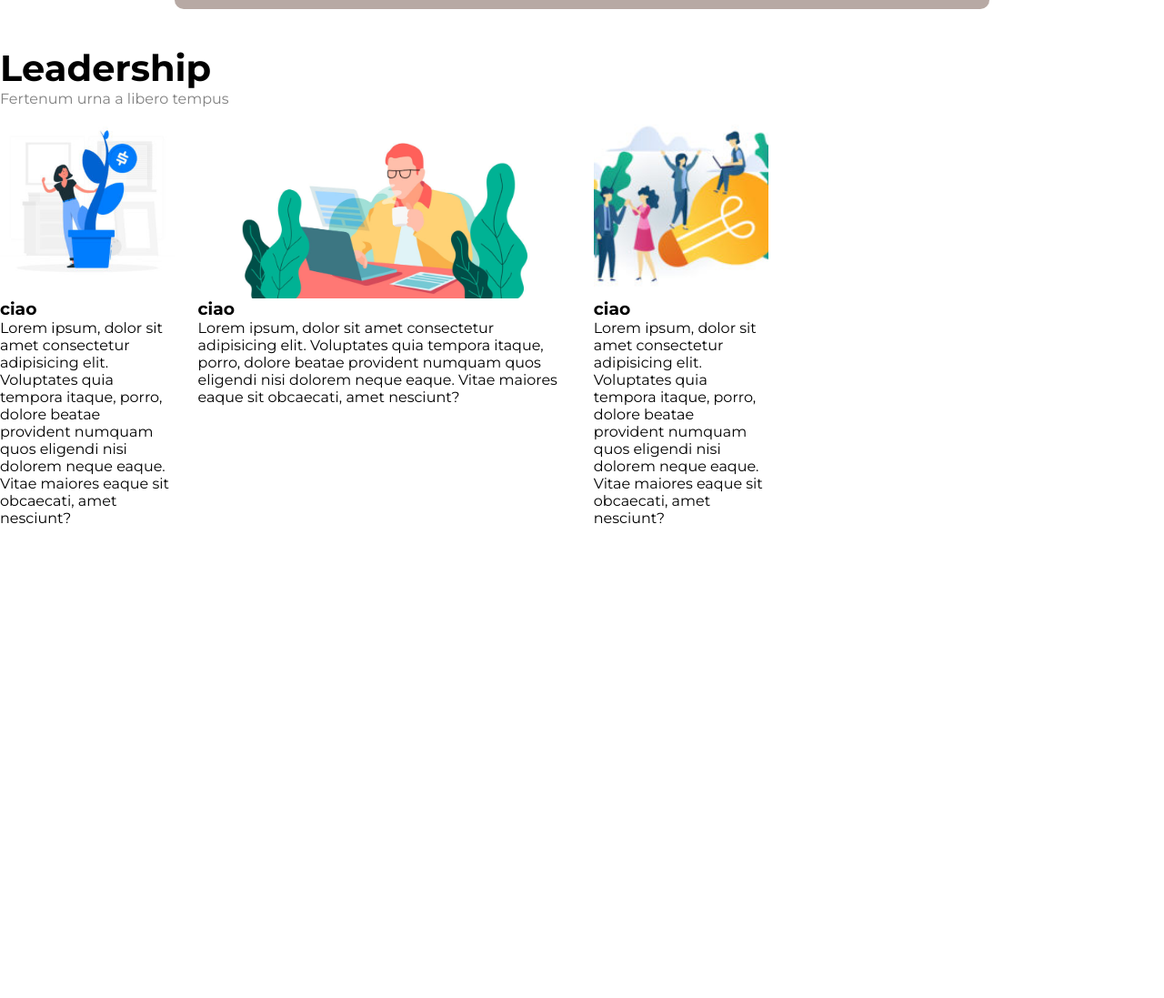
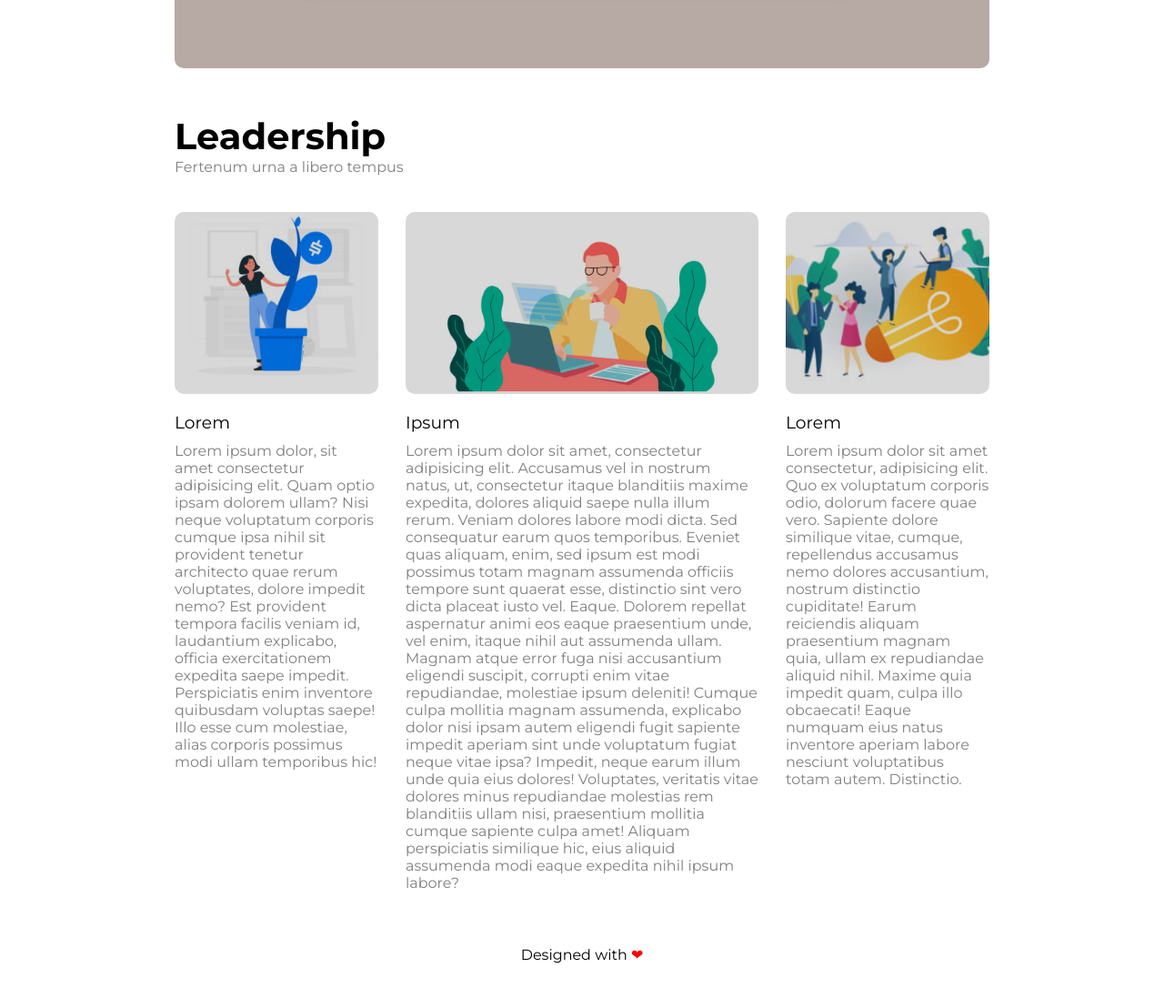
Before and after one commit to EddieFreedome/htmlcss-wp, a plain HTML site: page index.html in a window 1280 px wide. Shown: the part 713-1810 px from the top of the page at 91% size. Before the commit the page ends 1302 px from the top, so only its background shows below. Drawn offline with Linux system fonts and the light colour scheme.

Commit message:
HTML e CSS completato e corretto: aggiunto e sistemato layout immagini, paragrafo e testo. Ordinato codice. (+much struggle)

```diff
--- a/css/style.css
+++ b/css/style.css
@@ -6,17 +6,42 @@
 
 }
 
+h2 {
+    font-size: 30px;
+    font-weight: 400;
+    padding-bottom: 5px;
+}
+
+h1 {
+    font-size: 40px;
+    }
+
+a {
+    text-decoration: none;
+    padding: 20px 10px;
+    color: rgb(158, 158, 158);
+    font-weight: 500;
+    font-size: 20px;
+}
+
+ul>li {
+    display: inline-block;
+}
+
+footer{
+    text-align: center;
+    padding-bottom: 40px;
+    padding-top: 20px;
+}
+
+span{
+    color: red;
+}
+
 .header-container {
     width: 70%;
     margin: auto;
-    margin-bottom: 20px;
-}
-
-
-#logo{
-    height: 80px;
-    padding-right: 30px;
-    border-right: 1px solid rgba(223, 223, 223, 0.89);
+    padding-bottom: 40px;
 }
 
 .nav-container {
@@ -28,6 +53,7 @@
 .main-container {
     width: 70%;
     margin: auto;
+    padding-bottom: 50px;
 }
 
 .hero-container{
@@ -55,7 +81,6 @@
     left:0;
     right: 0;
     bottom: 0;
-
 }
 
 .scritte-hero{
@@ -67,61 +92,27 @@
     z-index: 1;
 }
 
-h2 {
-    font-size: 30px;
-    font-weight: 400;
-    padding-bottom: 5px;
+.section-container{
+    width: 70%;
+    margin: auto;
 }
 
-
-.section-container{
-    padding-top: 40px;
-}
-
-.scrittagrigia {
-    color: gray;
-}
-
-h1 {
-font-size: 40px;
-}
-
-a {
-    text-decoration: none;
-    padding: 20px 10px;
-    color: rgb(158, 158, 158);
-    font-weight: 400;
-
-}
-
-ul>li {
-    display: inline-block;
-}
 
 
 .colonna {
     float: left;
-
 }
 
 .laterale{
-    width: 15%;
-    padding-top: 10px;
+    width: 25%;
+    padding-top: 40px;
     padding-bottom: 10px;
 }
 
 .centrale{
-    width: 36%;
-    padding: 10px 2%;
-
+    width: 50%;
+    padding: 40px 30px;
 }
-
-/*.clearfix{
-    content: "";
-    display: table;
-    clear: both;
-    margin-bottom: 5px;
-}*/
 
 .column-container:after{
     content: "";
@@ -131,13 +122,44 @@ ul>li {
 
 .img-colonna{
     height: 200px;
+    position: relative;
 }
 
-img{
+.img-colonna::after{
+    content: "";
+    background-color: rgba(0, 0, 0, 0.151);
+    position: absolute;
+    top:0;
+    left:0;
+    right: 0;
+    bottom: 0;
+    border-radius: 10px;
+}
+
+.imgcol{
     width: 100%;
     height:100%;
     object-fit: cover;
 }
+
+.titolocolonna{
+    font-weight: 400;
+    padding-top: 20px;
+    padding-bottom: 10px;
+}
+
+.scrittagrigia {
+    color: gray;
+}
+
+#logo{
+    height: 80px;
+    padding-right: 30px;
+    border-right: 1px solid rgba(223, 223, 223, 0.89);
+}
+
+
 #navigatore {
     margin-left: -10px;
+    padding-bottom: 40px;
 }
--- a/index.html
+++ b/index.html
@@ -46,12 +46,8 @@
                 </div>
 
 
-
-
-
-                <section>
                 <div class="section-container">
-                        <div class="riga-top">
+                    <div>
                         <h1>Leadership</h1>
                         <p class="scrittagrigia">Fertenum urna a libero tempus</p>
                     </div>
@@ -59,42 +55,44 @@
                     <div class="column-container">
                         <div class="colonna laterale">
                             <div class="img-colonna">
-                                    <img src="img/img-1.jpg" alt="">
+                                <img src="img/img-1.jpg" class="imgcol" alt="">
                             </div>
-                                <h3 class="titolocolonna">ciao</h3>
-                                <p class="paragrafocolonna">Lorem ipsum, dolor sit amet consectetur adipisicing elit. Voluptates quia tempora itaque, porro,
-                                    dolore beatae provident numquam quos eligendi nisi dolorem neque eaque. Vitae maiores eaque sit obcaecati, amet nesciunt?
+                            <h3 class="titolocolonna">Lorem</h3>
+                            <p class="paragrafocolonna scrittagrigia">Lorem ipsum dolor, sit amet consectetur adipisicing elit. Quam optio ipsam dolorem ullam? Nisi neque voluptatum corporis cumque ipsa nihil sit provident tenetur architecto quae rerum voluptates, dolore impedit nemo?
+                            Est provident tempora facilis veniam id, laudantium explicabo, officia exercitationem expedita saepe impedit. Perspiciatis enim inventore quibusdam voluptas saepe! Illo esse cum molestiae, alias corporis possimus modi ullam temporibus hic!
                             </p>
                         </div>
 
 
                         <div class="colonna centrale">
                             <div class="img-colonna">
-                                    <img src="img/banner-2.jpg" alt="">
+                                <img src="img/banner-2.jpg" class="imgcol" alt="">
                             </div>
-                                <h3 class="titolocolonna">ciao</h3>
-                                    <p class="paragrafocolonna">Lorem ipsum, dolor sit amet consectetur adipisicing elit. Voluptates quia tempora itaque, porro,
-                                        dolore beatae provident numquam quos eligendi nisi dolorem neque eaque. Vitae maiores eaque sit obcaecati, amet nesciunt?
+                            <h3 class="titolocolonna">Ipsum</h3>
+                                <p class="scrittagrigia">Lorem ipsum dolor sit amet, consectetur adipisicing elit. Accusamus vel in nostrum natus, ut, consectetur itaque blanditiis maxime expedita, dolores aliquid saepe nulla illum rerum. Veniam dolores labore modi dicta.
+                                Sed consequatur earum quos temporibus. Eveniet quas aliquam, enim, sed ipsum est modi possimus totam magnam assumenda officiis tempore sunt quaerat esse, distinctio sint vero dicta placeat iusto vel. Eaque.
+                                Dolorem repellat aspernatur animi eos eaque praesentium unde, vel enim, itaque nihil aut assumenda ullam. Magnam atque error fuga nisi accusantium eligendi suscipit, corrupti enim vitae repudiandae, molestiae ipsum deleniti!
+                                Cumque culpa mollitia magnam assumenda, explicabo dolor nisi ipsam autem eligendi fugit sapiente impedit aperiam sint unde voluptatum fugiat neque vitae ipsa? Impedit, neque earum illum unde quia eius dolores!
+                                Voluptates, veritatis vitae dolores minus repudiandae molestias rem blanditiis ullam nisi, praesentium mollitia cumque sapiente culpa amet! Aliquam perspiciatis similique hic, eius aliquid assumenda modi eaque expedita nihil ipsum labore?
                                 </p>
                         </div>
 
                         <div class="colonna laterale">
                             <div class="img-colonna">
-                                    <img src="img/img-3.jpg" alt="">
+                                <img src="img/img-3.jpg" class="imgcol" alt="">
                             </div>
-                                <h3 class="titolocolonna">ciao</h3>
-                                <p class="paragrafocolonna">Lorem ipsum, dolor sit amet consectetur adipisicing elit. Voluptates quia tempora itaque, porro,
-                                    dolore beatae provident numquam quos eligendi nisi dolorem neque eaque. Vitae maiores eaque sit obcaecati, amet nesciunt?
+                            <h3 class="titolocolonna">Lorem</h3>
+                            <p class="scrittagrigia">Lorem ipsum dolor sit amet consectetur, adipisicing elit. Quo ex voluptatum corporis odio, dolorum facere quae vero. Sapiente dolore similique vitae, cumque, repellendus accusamus nemo dolores accusantium, nostrum distinctio cupiditate!
+                            Earum reiciendis aliquam praesentium magnam quia, ullam ex repudiandae aliquid nihil. Maxime quia impedit quam, culpa illo obcaecati! Eaque numquam eius natus inventore aperiam labore nesciunt voluptatibus totam autem. Distinctio.
                             </p>
 
                         </div>
                     </div>
                 </div>
-                </section>
             </div>
         </main>
         <footer>
-
+            <p> Designed with <span>&#10084;</span></p> <!--il link per le shape css non lo trovavo*/-->
         </footer>
     </body>
 
```
Lines whose indentation alone changed are shown as unchanged.
